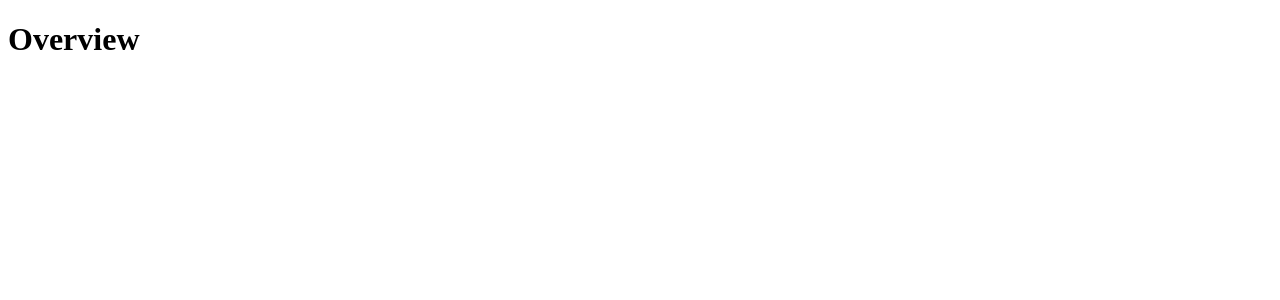
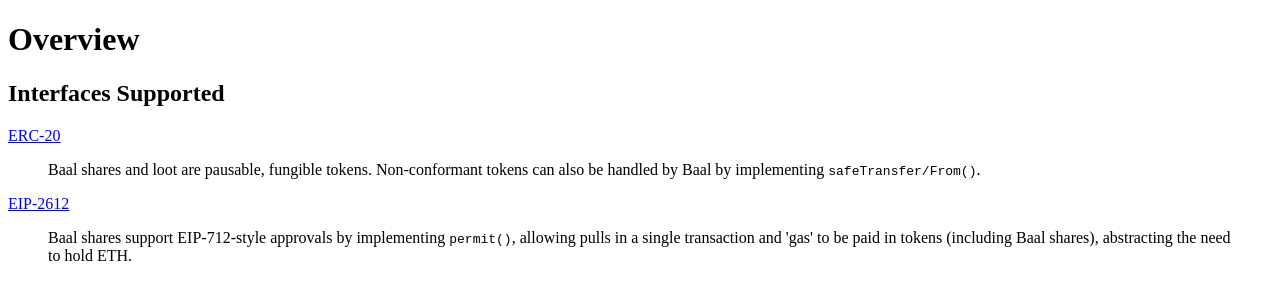
Before and after one commit to HausDAO/baal-docs, a Next.js app: page /interfaces/overview in a window 1280 px wide. Shown: the top 300 px of the page. Built offline with nearby package versions, Linux system fonts and the light colour scheme.

Commit message:
update meta

```diff
--- a/pages/interfaces/overview.mdx
+++ b/pages/interfaces/overview.mdx
@@ -1 +1,11 @@
 # Overview
+
+## Interfaces Supported
+
+[ERC-20](https://eips.ethereum.org/EIPS/eip-20)
+
+> Baal shares and loot are pausable, fungible tokens. Non-conformant tokens can also be handled by Baal by implementing `safeTransfer/From()`.
+
+[EIP-2612](https://eips.ethereum.org/EIPS/eip-2612)
+
+> Baal shares support EIP-712-style approvals by implementing `permit()`, allowing pulls in a single transaction and 'gas' to be paid in tokens (including Baal shares), abstracting the need to hold ETH.
--- a/pages/tools/meta.json
+++ b/pages/tools/meta.json
@@ -2,5 +2,5 @@
   "shaman": "Shaman",
   "minions": "Minions",
   "tribute-minion": "Tribute Minion",
-  "onboarder-shaman": "Onboarder Shaman"
+  "onboarder-shaman": "Onboarder Shaman               "
 }
```
